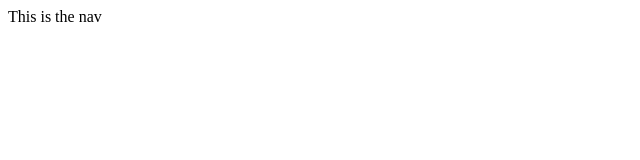
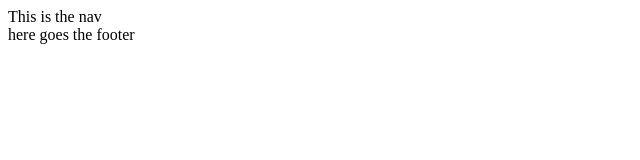
Before and after one commit to jonas-worrich/git-advanced, a plain HTML site: page index.html in a window 1280 px wide. Shown: the whole page, without its empty margins (0-640 px from the left). Drawn offline with Linux system fonts and the light colour scheme.

Commit message:
add footer

```diff
--- a/index.html
+++ b/index.html
@@ -8,5 +8,6 @@
   </head>
   <body>
     <nav>This is the nav</nav>
+    <footer>here goes the footer</footer>
   </body>
 </html>
```
